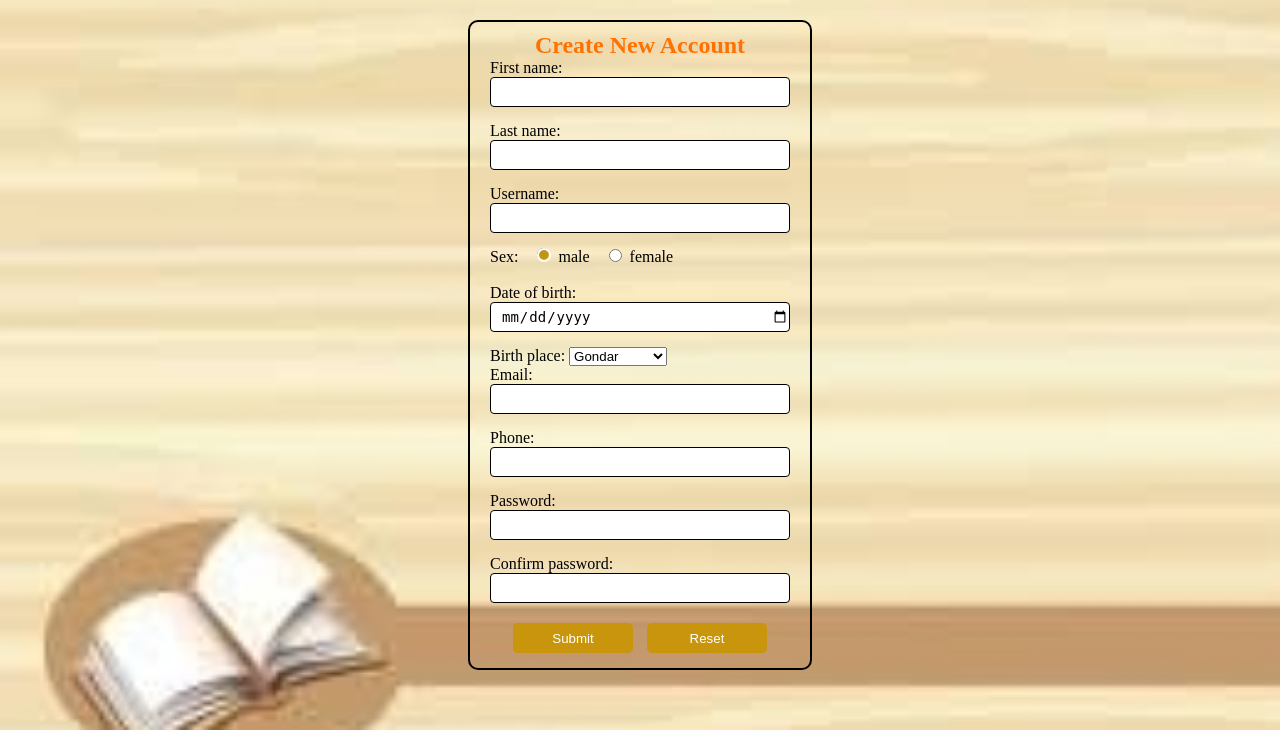
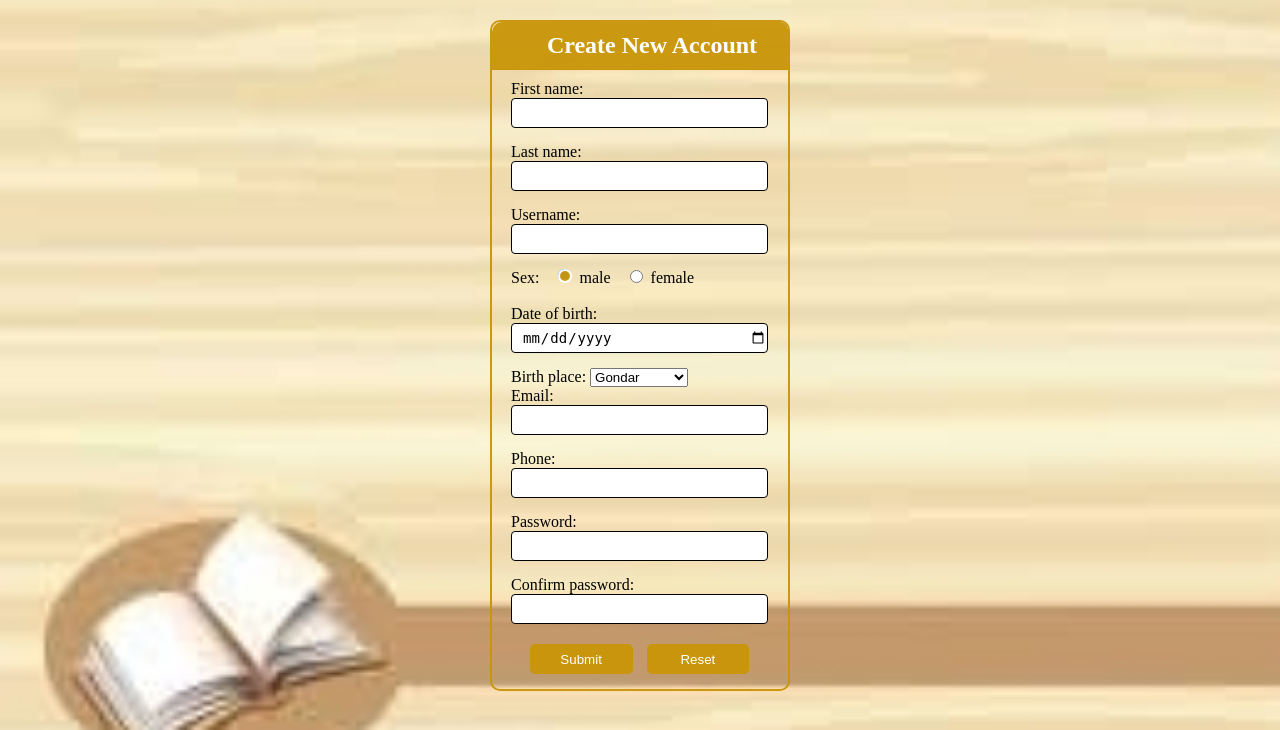
Before and after one commit to AASTU-3rd-year-2014-E-C-project/Online-Library, a PHP site: page /signup.html in a window 1280 px wide. Shown: the part 70-800 px from the top of the page. Run offline with PHP 8.4, Linux system fonts and the light colour scheme.

Commit message:
added title on signup form

```diff
--- a/Phase II/signup.html
+++ b/Phase II/signup.html
@@ -29,9 +29,10 @@
 
     <div class="signUp_form">
         <form>
-
+            <div class="form_title">
                 <h2>Create New Account</h2>
-
+            </div>
+            <div class="form_input">
                 <div class="input">
                     <label for="fname">First name:</label><input type="text" id="fname" name="fname" placeholder="First Name" required><br>
                     <label for="lname">Last name:</label><input type="text" id="lname" name="lname" placeholder="Last Name" required><br>
@@ -57,6 +58,7 @@
                     <input type="submit" value="Submit">
                     <input type="reset">
                 </div>
+            </div>
 
 
 
--- a/Phase II/style/signup.css
+++ b/Phase II/style/signup.css
@@ -1,20 +1,32 @@
-.signUp_form{
-  background: rgba(0,0,0,0);
+.signUp_form {
+    background: rgba(0, 0, 0, 0);
     margin-left: auto;
     margin-right: auto;
     margin-top: 20px;
     width: 300px;
     height: auto;
-  border: 2px solid;
-  border-radius: 10px ;
+    border: 2px solid #c99609f3;
+    border-radius: 10px;
+    box-sizing: border-box;
+    overflow: hidden;
+}
+
+.signUp_form .form_input {
     padding: 10px 20px 10px 20px;
+    margin-left: -1px;
+}
 
+.signUp_form .form_title {
+    width: 300px;
+    border-bottom: 1px solid #c99609f3;
+    text-align: center;
+    color: white;
+    background-color: #c99609f3;
+    border-radius: 10px 10px 0 0;
+    padding: 10px;
 }
-.signUp_form h2{
-  text-align: center;
-  color: #ff7200;
-}
-.signUp_form .input input{
+
+.signUp_form .input input {
     height: 30px;
     margin-bottom: 15px;
     width: 100%;
@@ -23,37 +35,36 @@
     border-radius: 4px;
     font-size: 14px;
     padding-left: 10px;
+}
 
+.signUp_form .submit_btn {
+    text-align: center;
 }
-.signUp_form .submit_btn{
-  text-align: center;
 
-}
-.signUp_form .submit_btn input{
+.signUp_form .submit_btn input {
     height: 30px;
     width: 40%;
     margin: 5px;
     background-color: #c99609f3;
-  color: #fff ;
+    color: #fff;
     border: none;
     outline: none;
     border-radius: 5px;
     transition: 0.4s;
 }
 
-.signUp_form .submit_btn input:hover{
+.signUp_form .submit_btn input:hover {
     background-color: #fff;
     color: #000;
     border: 1px solid;
 }
 
- .signUp_form .radio_btn input{
+.signUp_form .radio_btn input {
     font-size: 14px;
     margin-right: 8px;
     margin-left: 15px;
     padding-left: 5px;
     color: blue;
-
 }
 
 .signUp_form .radio_btn input:checked:after {
```
Also changed, not shown: Phase II/change_password.html (+7 -5 lines). Lines whose indentation alone changed are shown as unchanged.
